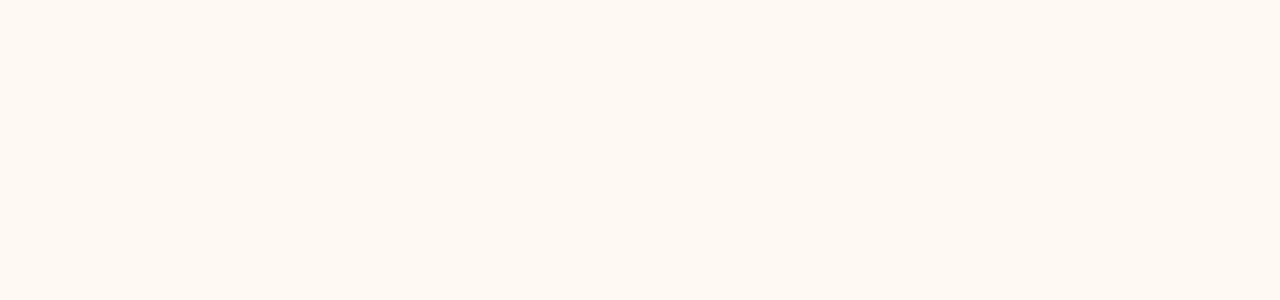
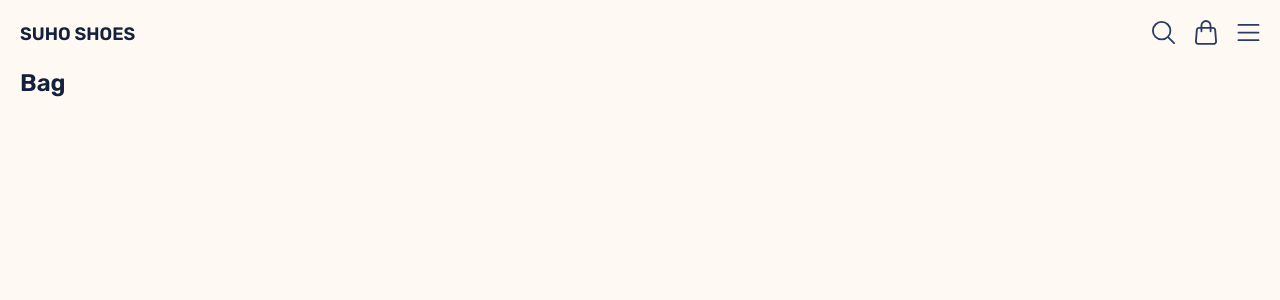
Before and after one commit to juanang207/suhoshoes, a React (Create React App) app: page /bag in a window 1280 px wide. Before the commit this address had no page. Shown: the top 300 px of the page. Built offline with nearby package versions, Linux system fonts and the light colour scheme.

Commit message:
created bag component

```diff
--- a/src/components/App.js
+++ b/src/components/App.js
@@ -3,7 +3,9 @@ import { Routes, Route } from "react-router-dom";
 import Homepage from "./homepage/Homepage";
 import MenShoes from "./men-shoes/MenShoes";
 import Navbar from "./navbar/Navbar";
+import Bag from "./bag/Bag";
 import "./index.css";
+
 
 class App extends Component {
   render() {
@@ -13,6 +15,7 @@ class App extends Component {
           <Route path="/" element={<Navbar />}>
             <Route index element={<Homepage />} />
             <Route path="men-shoes/*" element={<MenShoes />} />
+            <Route path="bag" element={<Bag />} />
           </Route>
         </Routes>
       </div>
--- /dev/null
+++ b/src/components/bag/Bag.css
@@ -0,0 +1,6 @@
+.bag h3 {
+  margin-left: 20px;
+  color: var(--accent2);
+  font-size: 1.5rem;
+  font-weight: var(--semibold);
+}
--- /dev/null
+++ b/src/components/bag/Bag.js
@@ -0,0 +1,14 @@
+import React, { Component } from "react";
+import "./Bag.css";
+
+class Bag extends Component {
+  render() {
+    return (
+      <div className="bag">
+        <h3>Bag</h3>
+      </div>
+    );
+  }
+}
+
+export default Bag;
--- a/src/components/navbar/Navbar.js
+++ b/src/components/navbar/Navbar.js
@@ -1,5 +1,5 @@
 import React, { Component } from "react";
-import { Outlet } from "react-router-dom";
+import { Link, Outlet } from "react-router-dom";
 
 import { ReactComponent as Search } from "../../images/search-btn.svg";
 import { ReactComponent as Cart } from "../../images/cart.svg";
@@ -33,14 +33,21 @@ class Navbar extends Component {
           </div>
 
           <div className="nav-icons flex-child">
-            <Search width={23} height={23} className="nav-icon-child" />
-            <Cart width={22} height={24.91} className="nav-icon-child" />
-            <BurgerMenu
-              width={23}
-              height={17.52}
-              className="nav-icon-child"
-              onClick={() => this.setState({ click: !this.state.click })}
-            />
+            <div className="nav-icon-child">
+              <Search width={23} height={23} />
+            </div>
+            <div className="nav-icon-child">
+              <Link to="bag">
+                <Cart width={22} height={24.91} />
+              </Link>
+            </div>
+            <div className="nav-icon-child">
+              <BurgerMenu
+                width={23}
+                height={17.52}
+                onClick={() => this.setState({ click: !this.state.click })}
+              />
+            </div>
           </div>
         </div>
         {/* sidebar */}
@@ -67,7 +74,7 @@ class Navbar extends Component {
             Returns &amp; Exchanges
           </a>
         </div>
-        <Outlet/>
+        <Outlet />
       </div>
     );
   }
```
